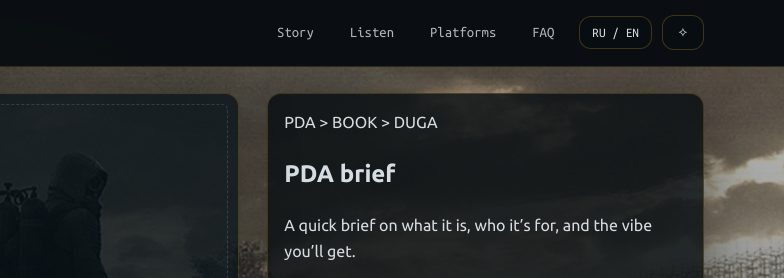
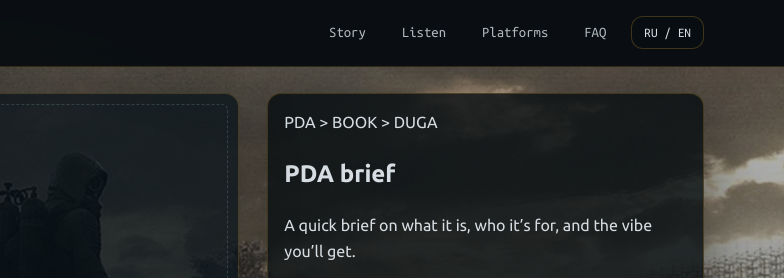
Before and after one commit to UncleDeniy/tainadugi.github.io, a plain HTML site: page index.html in a window 1280 px wide. Shown: the top 278 px of the page, 496-1280 px from the left. Drawn offline with Linux system fonts and the light colour scheme.

Commit message:
Update index.html

```diff
--- a/index.html
+++ b/index.html
@@ -68,9 +68,6 @@
             <div class="topbar-actions">
                 <button class="lang" id="langToggle" type="button" aria-label="Switch language" aria-pressed="false">
             RU / EN
-          </button>
-                <button class="icon-btn" id="toggleScan" type="button" aria-label="Toggle scanlines" title="Scanlines" aria-pressed="true">
-            ⟡
           </button>
             </div>
         </div>
```
